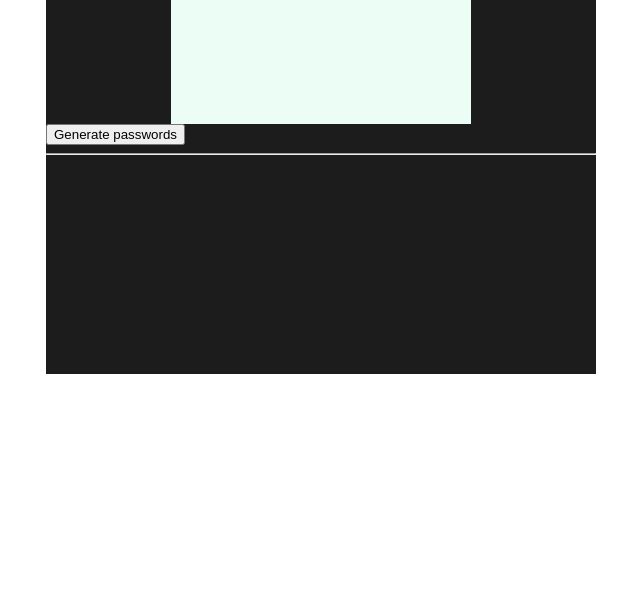
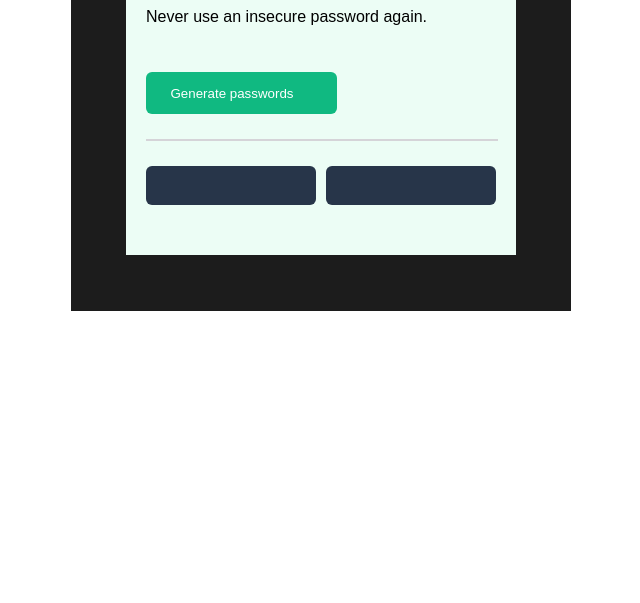
Before and after one commit to f8makinde/Password-Generator, a plain HTML site: page index.html in a window 1280 px wide. Shown: the part 197-800 px from the top of the page, without its empty margins (319-959 px from the left). Drawn offline with Linux system fonts and the light colour scheme; a web font is replaced by a local one.

Commit message:
added css

```diff
--- a/index.css
+++ b/index.css
@@ -1,43 +1,102 @@
 .container{
     background-color: rgba(28, 28, 28, 1);  height: 550px;
-    width: 550px;
+    width: 500px;
+    height: 500px;
     left: 61px;
     top: 64px;
     border-radius: 0px;
     display: block;
     margin: 0 auto;
+
 }
 .main{
     background: rgba(236, 253, 245, 1);
-    height: 300px;
-    width: 300px;
-    /* left: 61px; */
-    top: 64px;
+    height: 350px;
+    width: 350px;
+    top: 54px;
     border-radius: 0px;
     display: block;
     margin: 0 auto;
     font-family: 'Karla', sans-serif;
     text-align: left;
+    position: relative;
+    padding: 20px;
+}
 
-}
 h1{
   height: 80px;
   width: 354px;
-/* left: 52px; */
   top: 115px;
-border-radius: nullpx;
   color: rgba(43, 40, 58, 1);
   line-height: 40px;
 }
+
 strong{
   height: 80px;
   width: 354px;
-/* left: 52px; */
   top: 115px;
   border-radius: nullpx;
   color: rgba(16, 185, 129, 1);
   line-height: 86%;
 }
 p{
-    font-family: sans-serif;
+    font-family:sans-serif;
 }
+button{
+ background: rgba(16, 185, 129, 1);
+ height: 42px;
+ width: 191px;
+ left: 52px;
+ margin-top: 50px;
+ border-radius: 6px;
+ padding: 9px, 17px, 9px, 15px;
+ border: none;
+
+}
+#section-one{
+  position: relative;
+  margin-top: -20px;
+  margin-bottom: 25px;
+}
+hr{
+    color: #D5D4D8;
+    height: 0px;
+    border: 1px solid rgba(213, 212, 216, 1);
+    width: 350px;
+    left: 52px;
+    top: 361px;
+    border-radius: nullpx;
+
+}
+#generate-psw{
+ height: 24px;
+ width: 160px;
+ left: 15px;
+ top: 9px;
+ color: #FFFFFF;
+ }
+#first-psw{
+  height: 39px;
+  width: 170px;
+  left: 52px;
+  top: 396px;
+  border-radius: 6px;
+  background: rgba(39, 53, 73, 1);
+
+}
+
+#second-psw{
+  height: 39px;
+  width: 170px;
+  left: 287px;
+  top: 396px;
+  border-radius: 6px;
+  background: rgba(39, 53, 73, 1);
+
+}
+#section-two{
+    margin-top: 25px;
+    display: flex;
+    flex-direction: row;
+    justify-content: space-between;
+}
--- a/index.html
+++ b/index.html
@@ -19,14 +19,15 @@
             <strong>random password</strong>
         </h1>
         <p>Never use an insecure password again.</p>
-     </div>
-     <div>
-        <button>Generate passwords</button>
-     </div>
-     <hr>
-     <div>
-        <div id="first-psw"></div>
-        <div id="second-psw"></div>
+        <div id="section-one">
+            <button id="generate"><p id="generate-psw">Generate passwords</p></button>
+        </div>
+
+        <hr>
+        <div id="section-two">
+            <div id="first-psw"></div>
+            <div id="second-psw"></div>
+         </div>
      </div>
     </div>
 </body>
```
Lines whose indentation alone changed are shown as unchanged.
